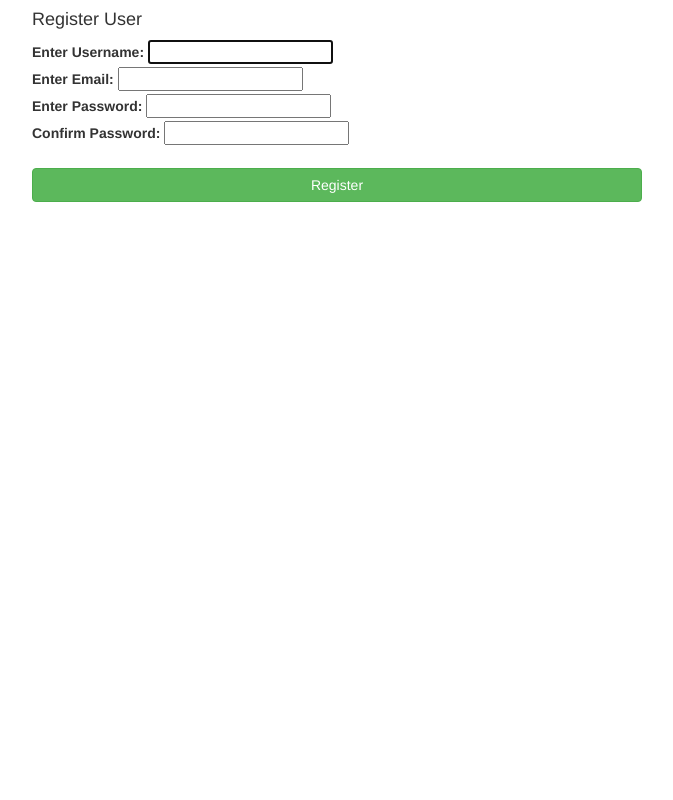
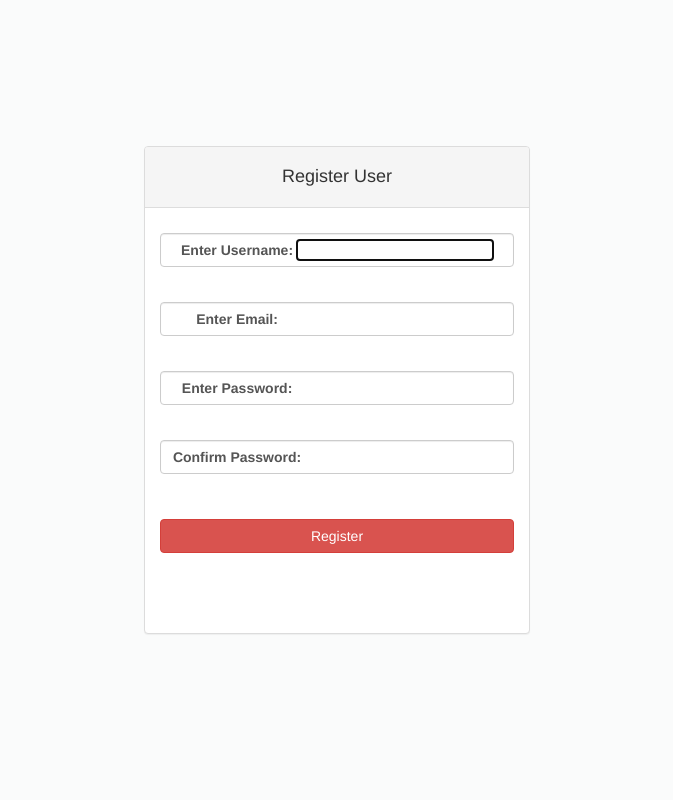
Before and after one commit to Alice-Githui/Rate-my-App, a Django app: page /register/ in a window 1280 px wide. Shown: the whole page, without its empty margins (303-976 px from the left). Run offline with Django 3.2, Linux system fonts and the light colour scheme; some libraries are stand-ins or nearby versions.

Commit message:
style the register user page

```diff
--- a/projects/static/CSS/style.css
+++ b/projects/static/CSS/style.css
@@ -29,3 +29,41 @@ h1{
     object-fit: cover;
     margin-top: 30px;
 }
+
+#registerform{
+    display: flex;
+    flex-direction: column;
+    align-items: center;
+    justify-content: center;
+    text-align: center;
+    height: 100vh;
+}
+
+#registerform form{
+    height: 370px;
+}
+
+#registerform label{
+    width: 100%;
+    position: relative;
+}
+
+#registerform label input{
+    border: none;
+}
+
+.register{
+    background-color: #fafbfb;
+}
+
+#registerpanels{
+    border: 1px solid gainsboro;
+}
+
+#registerpanels form label{
+    margin-top: 10px;
+}
+
+/* #registerbutton{
+    background-color: #222423;
+} */
--- a/projects/templates/registration/register.html
+++ b/projects/templates/registration/register.html
@@ -3,24 +3,32 @@
 {% load bootstrap3 %}
 
 {% block content %}
-<div class="container-fluid">
+<div class="container-fluid register">
     <div class="row">
         <div class="col-md-3"></div>
-        <div class="col-md-6">
+        <div class="col-md-6" id="registerform">
+            <div class="panel panel-default" id="registerpanels">
+                <div class="panel-heading">
                     <h4>Register User</h4>
+                </div>
+                <div class="panel-body">
                     <form method="post" action="" class="form-group">
                         {% csrf_token %}
-                <label for="username">Enter Username:</label>
+                        <label for="username" class="form-control">Enter Username:
                             {{form.username}}
+                        </label>
                         <br>
-                <label for="email">Enter Email:</label>
+                        <label for="email" class="form-control">Enter Email:
                             {{form.email}}
+                        </label>
                         <br>
-                <label for="password">Enter Password:</label>
+                        <label for="password1" class="form-control">Enter Password:
                             {{form.password1}}
+                        </label>
                         <br>
-                <label>Confirm Password:</label>
+                        <label for="password2" class="form-control">Confirm Password:
                             {{form.password2}}
+                        </label>
                         <br>
                         {% if form.errors %}
                         {% for field in form %}
@@ -33,9 +41,13 @@
                         {% endfor %}
                         {% endif %} <br>
 
-                <input type="submit" value="Register" class="btn btn-success btn-block">
+                        <input type="submit" value="Register" class="btn btn-block btn-danger" id="registerbutton">
 
                     </form>
+
+                </div>
+
+            </div>
 
         </div>
         <div class="col-md-3"></div>
```
Lines whose indentation alone changed are shown as unchanged.
